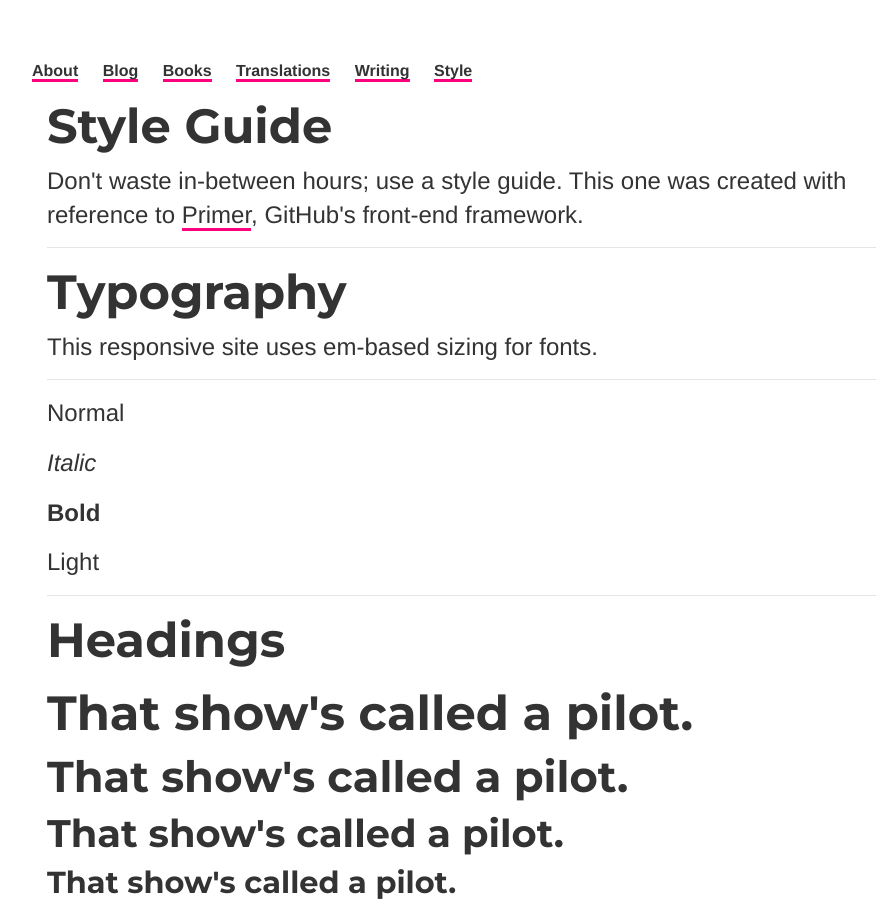
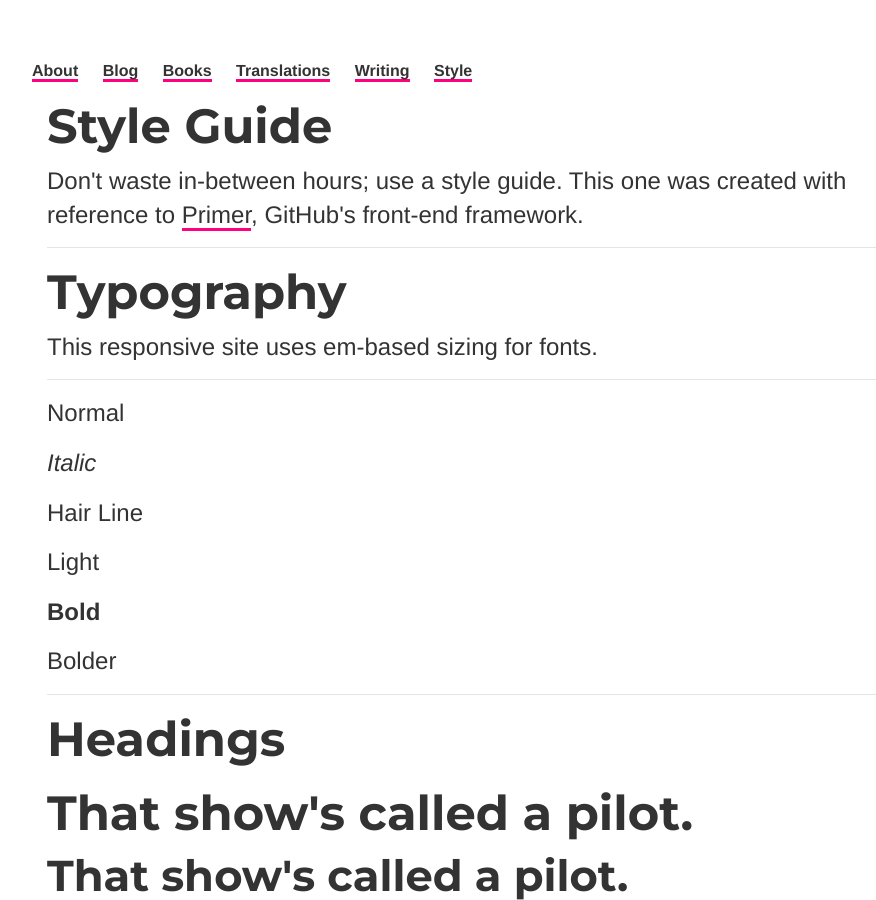
Before and after one commit to ariesti/ariesti.github.io, a Jekyll site: the page built from style/index.html, in a window 1280 px wide and 900 px high. Shown: the whole window, without its empty margins (160-1036 px from the left). Built offline with Jekyll 4.4.1, drawn with Linux system fonts in a browser that asks for light colours.

Commit message:
Update index.html

```diff
--- a/style/index.html
+++ b/style/index.html
@@ -14,8 +14,10 @@ permalink: /style/
 		<hr>
 		<p>Normal</p>
 		<p class="italic">Italic</p>
+		<p class="hair-line">Hair Line</p>
+		<p class="light">Light</p>
 		<p class="thick">Bold</p>
-		<p class="light">Light</p>
+		<p class="thicker">Bolder</p>
     	</div>
 	<hr>
 	<div class="headings">
```
